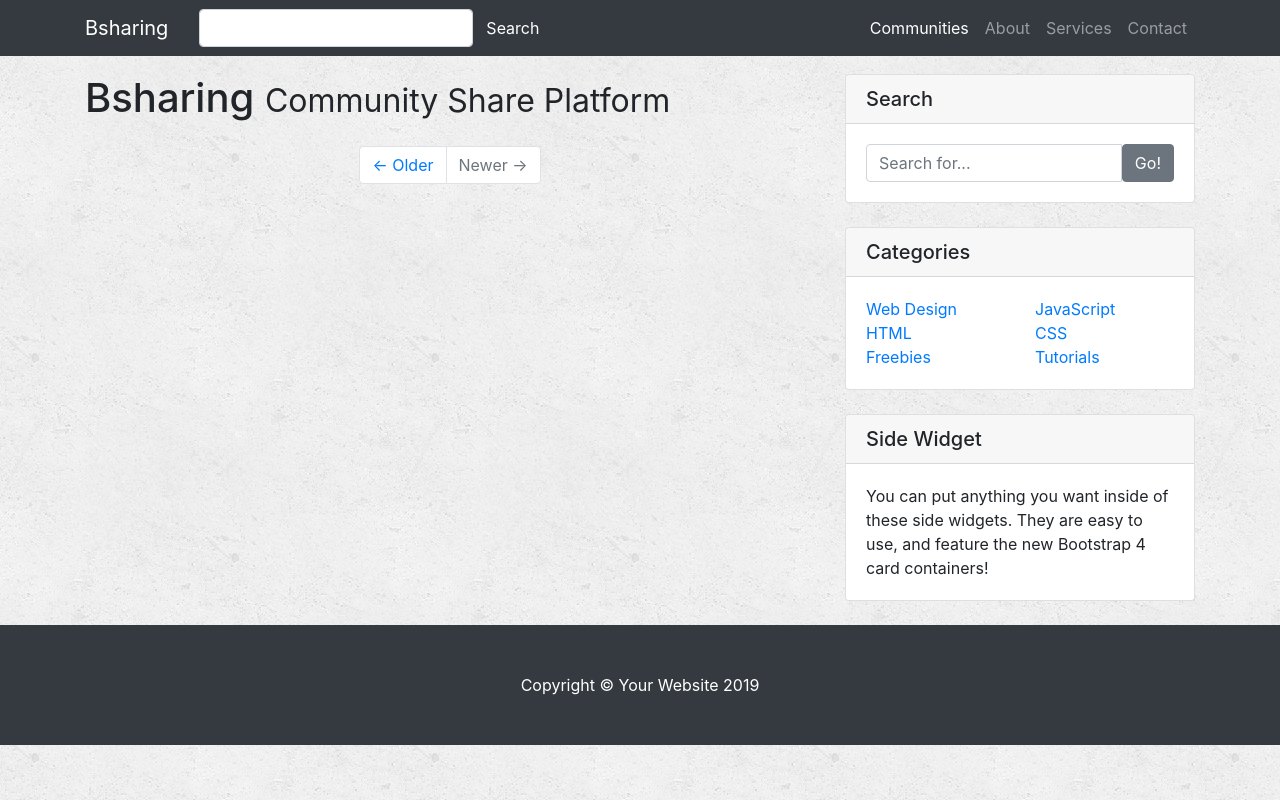
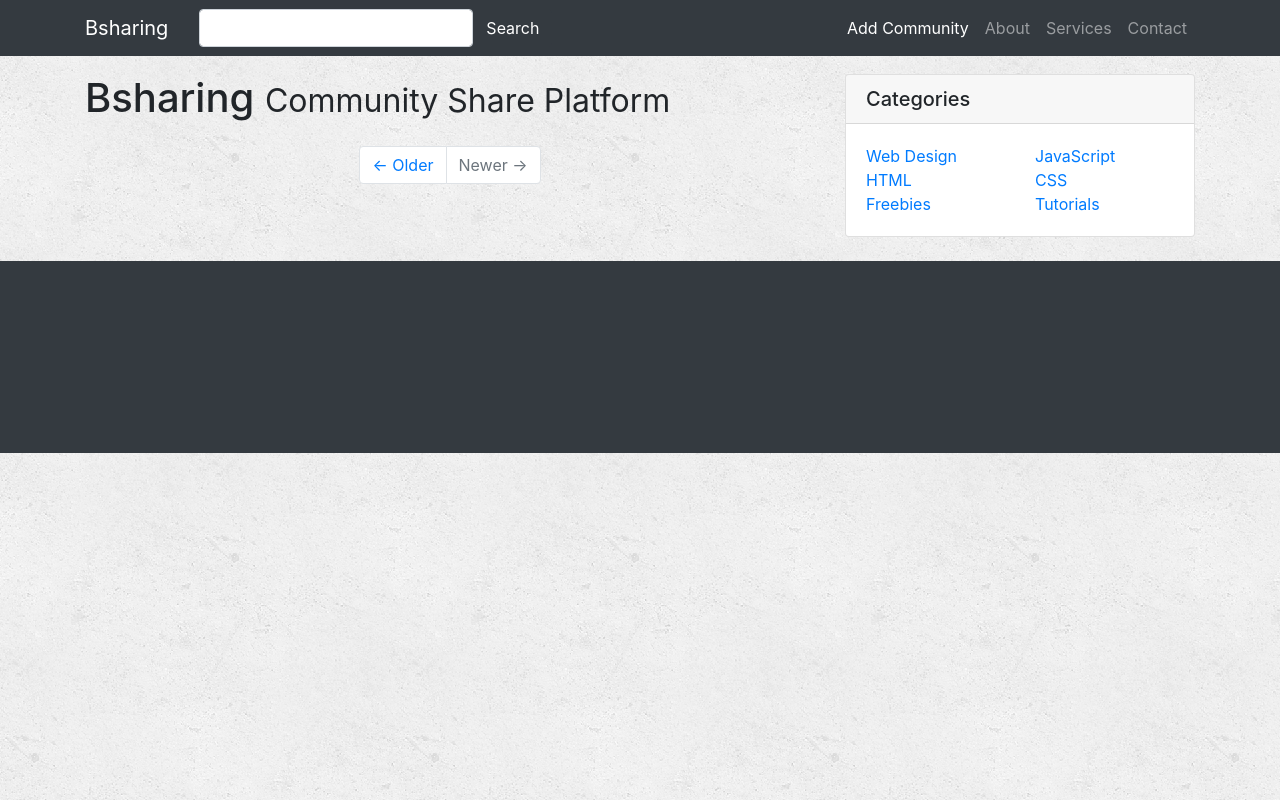
Before and after one commit to burakkilicaslan/Software-Development-Practice, a Django app: page /community/ in a window 1280 px wide. Run offline with Django 3.2, Linux system fonts and the light colour scheme; data that the repository does not hold is empty; some libraries are stand-ins or nearby versions.

Commit message:
Bugfixes for DetailView
fixed #23

```diff
--- a/bsharing/community/views.py
+++ b/bsharing/community/views.py
@@ -13,7 +13,7 @@ class Community_Listview(ListView):
 
 class Community_DetailView(DetailView):
     model = community_header #Hangi objenin ya da model'in detaylarını görmek istediğimizi belirtiyoruz.
-    template_name = "community_detail"
+    template_name = "community_detail.html"
 
     def get_queryset(self):
         return community_header.objects.all()
--- a/bsharing/templates/base.html
+++ b/bsharing/templates/base.html
@@ -4,7 +4,7 @@
     <meta charset="UTF-8">
     <meta name="viewport" content="width=device-width, initial-scale=1.0">
     <meta http-equiv="X-UA-Compatible" content="ie=edge">
-    <title>Bsharing</title>
+    <title> {% block title %} Welcome Bsharing {% endblock %} </title>
 
     {% load staticfiles %} <!-- loads the path to static files -->
     <!-- Bootstrap core CSS -->
@@ -35,8 +35,8 @@
             </form>
             <ul class="navbar-nav ml-auto">
             <li class="nav-item active">
-                <a class="nav-link" href="#">Communities
-                <span class="sr-only">(current)</span>
+                <a class="nav-link" href=" {% url 'community:community_create' %} ">
+                <span class="glyphicon glyphicon-plus" aria-hidden = "true"></span>&nbsp; Add Community
                 </a>
             </li>
             <li class="nav-item">
@@ -54,8 +54,15 @@
         </div>
     </nav>
     {% block body %}
+
     {% endblock %}
 
+    <footer class="py-5 bg-dark">
+    <div class="container">
+      <p class="m-0 text-center text-white"> </p>
+    </div>
+    <!-- /.container -->
+    </footer>
 
 </body>
 </html>
--- a/bsharing/templates/community_form.html
+++ b/bsharing/templates/community_form.html
@@ -24,6 +24,9 @@
                     </div>
                 </div>
             </div>
+        </div>
+    </div>
+</div>
 
 
 {% endblock %}
--- a/bsharing/templates/index.html
+++ b/bsharing/templates/index.html
@@ -18,7 +18,7 @@
             <div class="card-body">
               <h2 class="card-title"> {{ community.name }} </h2>
               <p class="card-text">{{ community.desc }} </p>
-              <a href="#" class="btn btn-primary">Read More &rarr;</a>
+              <a href=" {{ community.id }}  " class="btn btn-primary">Go! &rarr;</a>
             </div>
             <div class="card-footer text-muted">
               Created by {{ community.user_name }}
@@ -43,7 +43,7 @@
       <!-- Sidebar Widgets Column -->
       <div class="col-md-4">
 
-        <!-- Search Widget -->
+        {% comment %} <!-- Search Widget -->
         <div class="card my-4">
           <h5 class="card-header">Search</h5>
           <div class="card-body">
@@ -54,7 +54,7 @@
               </span>
             </div>
           </div>
-        </div>
+        </div> {% endcomment %}
 
         <!-- Categories Widget -->
         <div class="card my-4">
@@ -91,13 +91,13 @@
           </div>
         </div>
 
-        <!-- Side Widget -->
+        {% comment %} <!-- Side Widget -->
         <div class="card my-4">
           <h5 class="card-header">Side Widget</h5>
           <div class="card-body">
             You can put anything you want inside of these side widgets. They are easy to use, and feature the new Bootstrap 4 card containers!
           </div>
-        </div>
+        </div> {% endcomment %}
 
       </div>
 
@@ -110,7 +110,7 @@
   <!-- Footer -->
   <footer class="py-5 bg-dark">
     <div class="container">
-      <p class="m-0 text-center text-white">Copyright &copy; Your Website 2019</p>
+      <p class="m-0 text-center text-white"> </p>
     </div>
     <!-- /.container -->
   </footer>
```
Also changed, not shown: bsharing/community/models.py (+11 -0 lines), bsharing/templates/community_detail.html (+0 -7 lines). Lines whose indentation alone changed are shown as unchanged.
